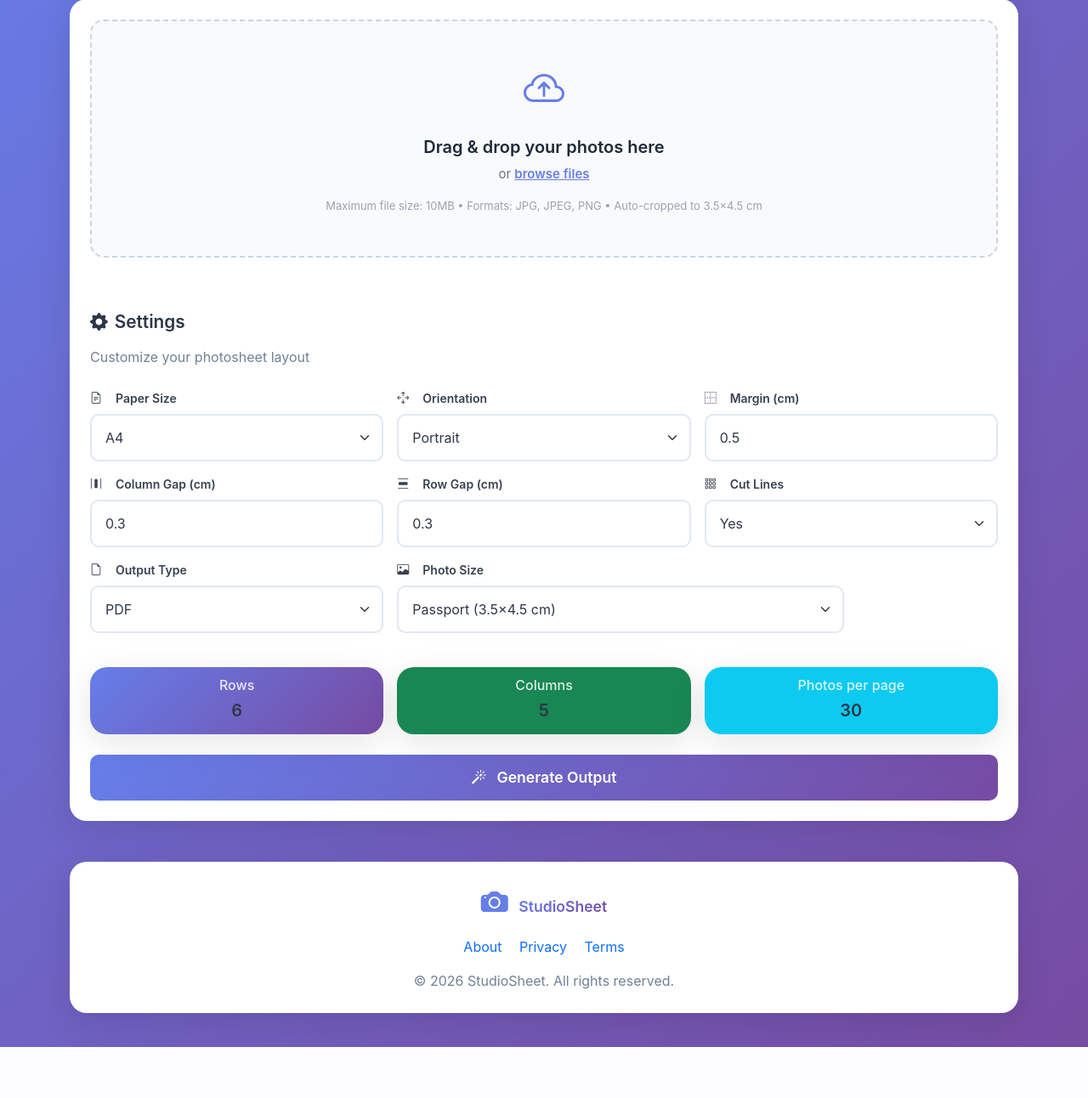
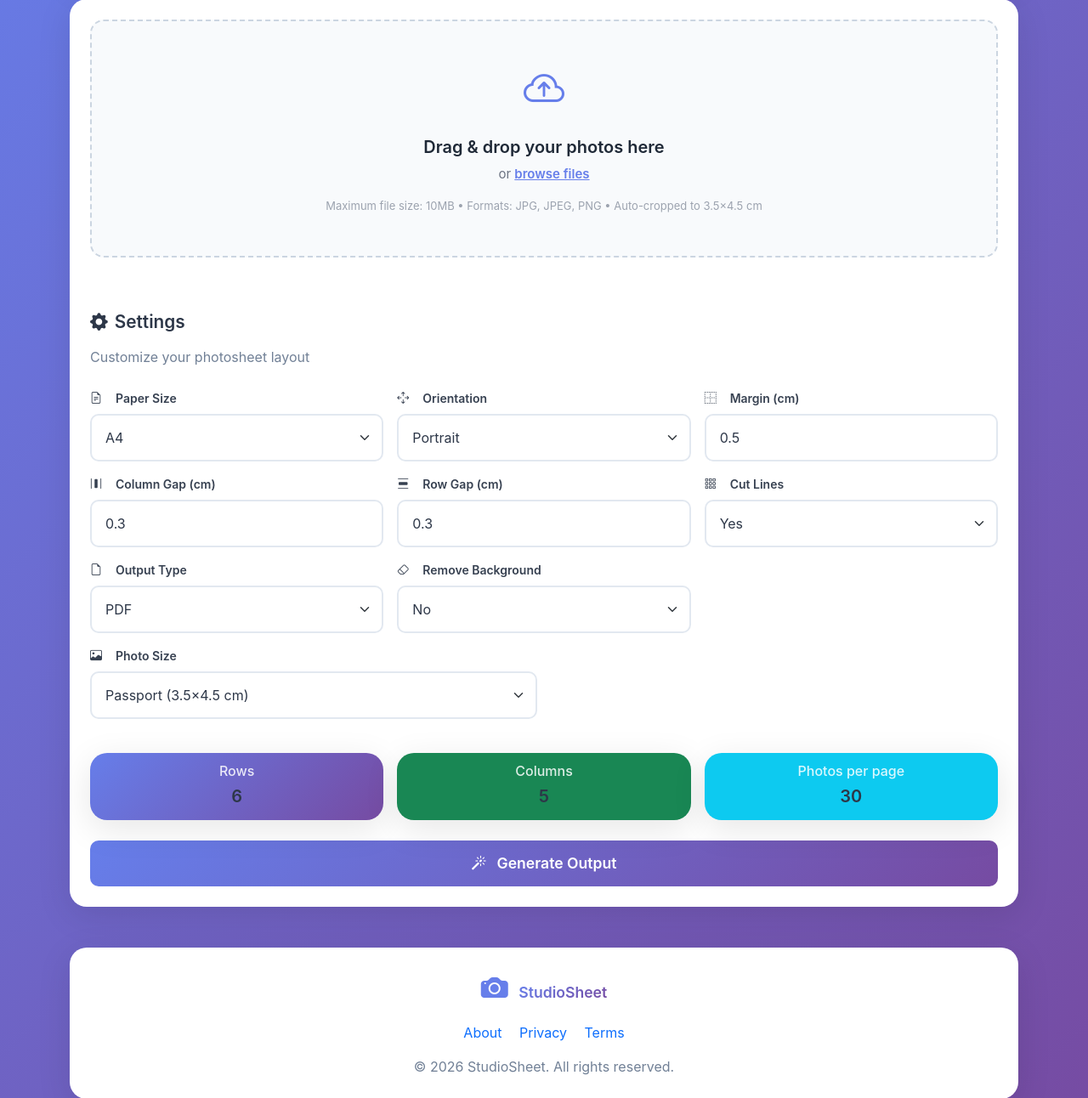
Before and after one commit to erwaqarmalik/studio_sheet, a Django app: page / in a window 1280 px wide. Shown: the part 260-1552 px from the top of the page at 85% size. Before the commit the page ends 1492 px from the top, so only its background shows below. Run offline with Django 5.2, Linux system fonts and the light colour scheme; the visitor is signed in with stand-in values (Sample User, id 1); some libraries are stand-ins or nearby versions.

Commit message:
feat: Add AI-powered background removal with customizable background colors

```diff
--- a/generator/config.py
+++ b/generator/config.py
@@ -34,4 +34,8 @@ PASSPORT_CONFIG = {
 
     # Default copies per photo
     "default_copies": 6,
+
+    # Background removal
+    "default_remove_bg": False,
+    "default_bg_color": "#FFFFFF",
 }
--- a/generator/static/generator/app.js
+++ b/generator/static/generator/app.js
@@ -67,6 +67,11 @@ document.addEventListener("DOMContentLoaded", () => {
     const customWidthInput = document.getElementById("customWidth");
     const customHeightInput = document.getElementById("customHeight");
     const uploadSizeHint = document.getElementById("uploadSizeHint");
+
+    const removeBg = document.getElementById("removeBg");
+    const bgColorContainer = document.getElementById("bgColorContainer");
+    const bgColor = document.getElementById("bgColor");
+    const bgColorPreset = document.getElementById("bgColorPreset");
 
     // Debug: Check if elements exist
     if (!defaultPhotoSize) console.warn("defaultPhotoSize not found");
@@ -208,6 +213,24 @@ document.addEventListener("DOMContentLoaded", () => {
     defaultPhotoSize.addEventListener('change', updatePhotoSize);
     customWidthInput.addEventListener('input', updatePhotoSize);
     customHeightInput.addEventListener('input', updatePhotoSize);
+
+    // Background removal toggle
+    if (removeBg && bgColorContainer) {
+        removeBg.addEventListener('change', function() {
+            if (this.value === 'yes') {
+                bgColorContainer.style.display = 'block';
+            } else {
+                bgColorContainer.style.display = 'none';
+            }
+        });
+    }
+
+    // Background color preset selector
+    if (bgColorPreset && bgColor) {
+        bgColorPreset.addEventListener('change', function() {
+            bgColor.value = this.value;
+        });
+    }
 
     console.log("Event listeners attached for photo size changes");
     console.log("defaultPhotoSize:", defaultPhotoSize);
--- a/generator/templates/generator/index.html
+++ b/generator/templates/generator/index.html
@@ -208,6 +208,31 @@
     </select>
   </div>
 
+  <div class="col-md-4">
+    <label class="form-label">
+        <i class="bi bi-eraser me-2"></i>Remove Background
+    </label>
+    <select name="remove_bg" id="removeBg" class="form-select">
+      <option value="no">No</option>
+      <option value="yes">Yes</option>
+    </select>
+  </div>
+
+  <div class="col-md-4" id="bgColorContainer" style="display: none;">
+    <label class="form-label">
+        <i class="bi bi-palette me-2"></i>Background Color
+    </label>
+    <div class="input-group">
+      <input type="color" name="bg_color" id="bgColor" class="form-control form-control-color" value="#FFFFFF">
+      <select id="bgColorPreset" class="form-select">
+        <option value="#FFFFFF" selected>White</option>
+        <option value="#E8F4F8">Light Blue</option>
+        <option value="#F0F0F0">Light Gray</option>
+        <option value="#FFF5E6">Cream</option>
+      </select>
+    </div>
+  </div>
+
   <div class="col-md-6">
     <label class="form-label">
         <i class="bi bi-image me-2"></i>Photo Size
--- a/generator/utils.py
+++ b/generator/utils.py
@@ -1,7 +1,8 @@
 import os
+import io
 import logging
 from datetime import datetime
-from typing import List, Dict, Tuple
+from typing import List, Dict, Tuple, Optional
 from reportlab.pdfgen import canvas
 from reportlab.lib.units import cm
 from PIL import Image, ImageDraw
@@ -189,6 +190,62 @@ def crop_to_passport_aspect_ratio(image_path: str, width_cm: float = None, heigh
 
     except Exception as e:
         # Log error but don't raise - let caller handle
+        return False
+
+
+def remove_background(image_path: str, bg_color: str = "#FFFFFF") -> bool:
+    """
+    Remove background from an image and replace with solid color.
+
+    Args:
+        image_path: Path to the image file
+        bg_color: Hex color code for background (default: white)
+
+    Returns:
+        True if successful, False otherwise
+    """
+    try:
+        from rembg import remove
+
+        # Open original image
+        with open(image_path, 'rb') as f:
+            input_data = f.read()
+
+        # Remove background
+        output_data = remove(input_data)
+
+        # Open as PIL Image
+        img = Image.open(io.BytesIO(output_data)).convert("RGBA")
+
+        # Convert hex color to RGB
+        bg_rgb = tuple(int(bg_color.lstrip('#')[i:i+2], 16) for i in (0, 2, 4))
+
+        # Create new image with solid background
+        background = Image.new("RGB", img.size, bg_rgb)
+
+        # Paste the image with transparency
+        background.paste(img, (0, 0), img)
+
+        # Save the result
+        ext = os.path.splitext(image_path)[1].lower()
+        if ext in ['.jpg', '.jpeg']:
+            background.save(image_path, "JPEG", quality=JPEG_QUALITY, subsampling=0)
+        elif ext == '.png':
+            background.save(image_path, "PNG")
+        else:
+            background.save(image_path, "JPEG", quality=JPEG_QUALITY, subsampling=0)
+
+        background.close()
+        img.close()
+
+        logger.info(f"Background removed from {os.path.basename(image_path)}")
+        return True
+
+    except ImportError:
+        logger.error("rembg library not installed. Run: pip install rembg")
+        return False
+    except Exception as e:
+        logger.error(f"Error removing background: {e}", exc_info=True)
         return False
 
 
--- a/generator/views.py
+++ b/generator/views.py
@@ -16,6 +16,7 @@ from .utils import (
     generate_jpeg,
     zip_files,
     crop_to_passport_aspect_ratio,
+    remove_background,
     PAPER_SIZES,
 )
 from .config import PASSPORT_CONFIG, PHOTO_SIZES
@@ -118,6 +119,18 @@ def index(request: HttpRequest) -> HttpResponse:
                 crop_to_passport_aspect_ratio(file_path, photo_width_cm, photo_height_cm)
 
                 saved_photos.append(file_path)
+
+            # ==================================================
+            # BACKGROUND REMOVAL (if enabled)
+            # ==================================================
+            remove_bg = request.POST.get("remove_bg", "no") == "yes"
+            bg_color = request.POST.get("bg_color", PASSPORT_CONFIG["default_bg_color"])
+
+            if remove_bg:
+                for photo_path in saved_photos:
+                    success = remove_background(photo_path, bg_color)
+                    if not success:
+                        logger.warning(f"Failed to remove background from {os.path.basename(photo_path)}")
 
             # ==================================================
             # 2. COPIES PER PHOTO
--- a/requirements.txt
+++ b/requirements.txt
@@ -5,6 +5,7 @@ python-decouple>=3.8
 # Image Processing
 Pillow>=10.0.0
 reportlab>=4.0.0
+rembg>=2.0.50
 
 # Database
 psycopg2-binary>=2.9.9
```
